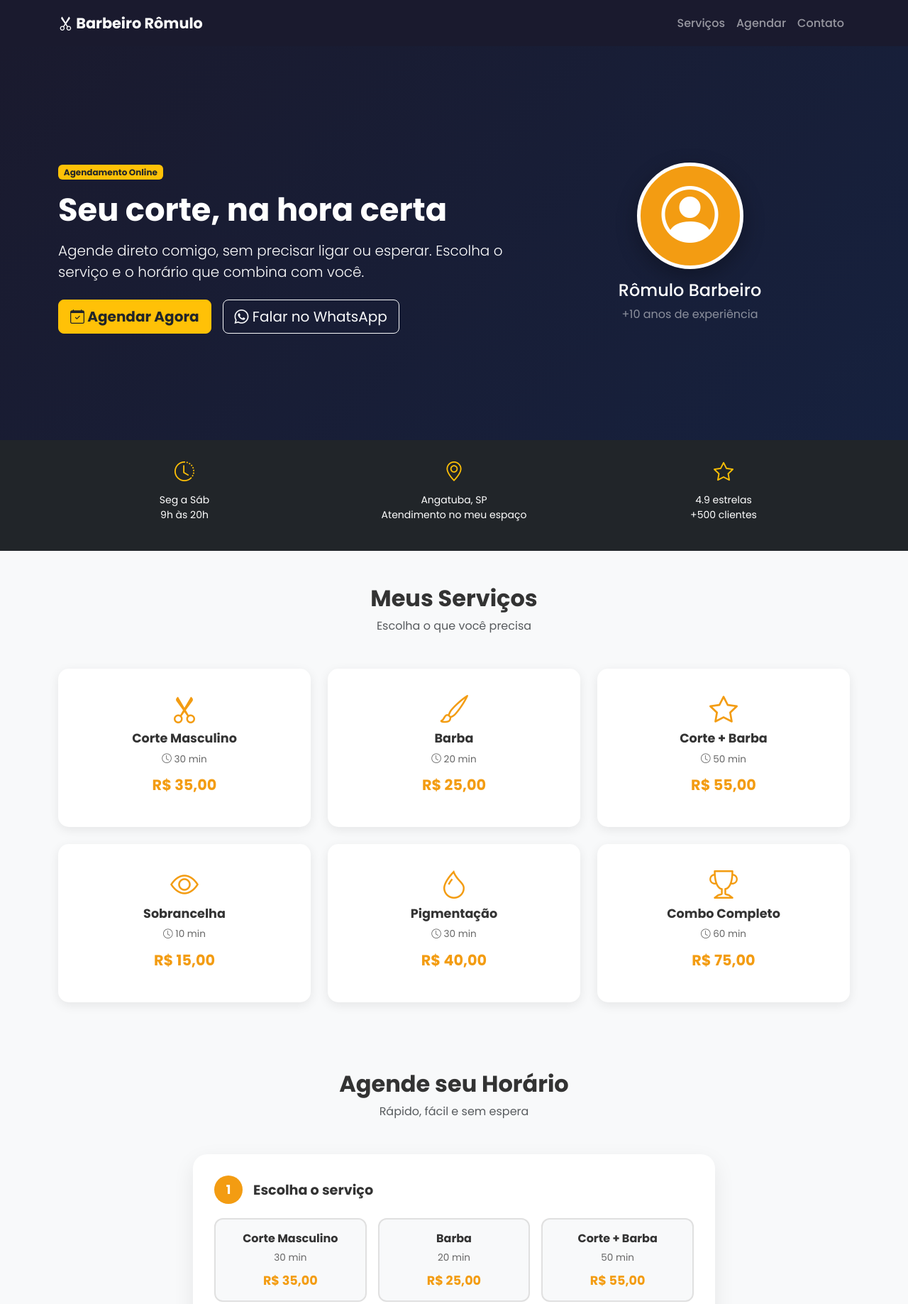
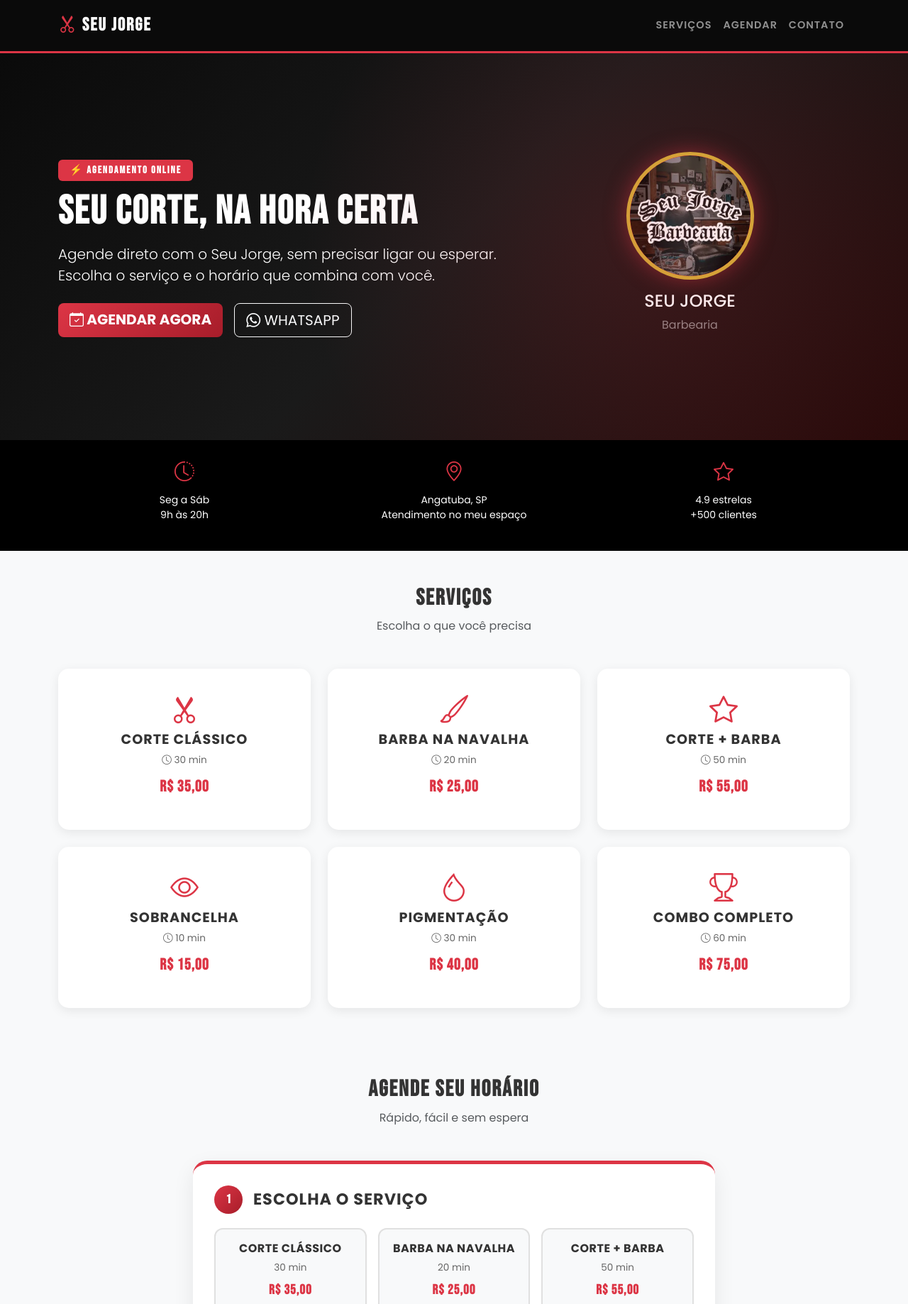
Before and after one commit to Kasao023/barbeiro-agendamento, a plain HTML site: page index.html in a window 1280 px wide. Shown: the top 1837 px of the page at 71% size. Drawn offline with nearby package versions, Linux system fonts and the light colour scheme.

Commit message:
Adiciona foto do Seu Jorge

```diff
--- a/index.html
+++ b/index.html
@@ -3,11 +3,11 @@
 <head>
     <meta charset="UTF-8">
     <meta name="viewport" content="width=device-width, initial-scale=1.0">
-    <title>Barbeiro Rômulo | Agendamento Online</title>
-    <meta name="description" content="Agende seu corte, barba ou combo direto com o Rômulo. Sem espera, sem ligação.">
+    <title>Seu Jorge | Barbearia & Agendamento Online</title>
+    <meta name="description" content="Agende seu corte, barba ou combo direto com o Seu Jorge. Sem espera, sem ligação.">
     <link href="https://cdn.jsdelivr.net/npm/bootstrap@5.3.0/dist/css/bootstrap.min.css" rel="stylesheet">
     <link rel="stylesheet" href="https://cdn.jsdelivr.net/npm/bootstrap-icons@1.11.0/font/bootstrap-icons.css">
-    <link href="https://fonts.googleapis.com/css2?family=Poppins:wght@300;400;500;600;700;800&display=swap" rel="stylesheet">
+    <link href="https://fonts.googleapis.com/css2?family=Poppins:wght@300;400;500;600;700;800&family=Bebas+Neue&display=swap" rel="stylesheet">
     <link rel="stylesheet" href="style.css">
 </head>
 <body>
@@ -16,7 +16,7 @@
     <nav class="navbar navbar-expand-lg navbar-dark fixed-top" id="mainNav">
         <div class="container">
             <a class="navbar-brand fw-bold" href="#">
-                <i class="bi bi-scissors"></i> Barbeiro Rômulo
+                <i class="bi bi-scissors"></i> SEU JORGE
             </a>
             <button class="navbar-toggler" type="button" data-bs-toggle="collapse" data-bs-target="#navbarNav">
                 <span class="navbar-toggler-icon"></span>
@@ -36,43 +36,43 @@
         <div class="container">
             <div class="row align-items-center">
                 <div class="col-lg-7 text-white">
-                    <span class="badge bg-warning text-dark mb-3">Agendamento Online</span>
-                    <h1 class="display-4 fw-bold">Seu corte, na hora certa</h1>
-                    <p class="lead mt-3">Agende direto comigo, sem precisar ligar ou esperar. Escolha o serviço e o horário que combina com você.</p>
+                    <span class="badge bg-danger mb-3">⚡ AGENDAMENTO ONLINE</span>
+                    <h1 class="display-4 fw-bold">SEU CORTE, NA HORA CERTA</h1>
+                    <p class="lead mt-3">Agende direto com o Seu Jorge, sem precisar ligar ou esperar. Escolha o serviço e o horário que combina com você.</p>
                     <div class="d-flex gap-3 flex-wrap mt-4">
-                        <a href="#agendar" class="btn btn-warning btn-lg text-dark fw-bold">
-                            <i class="bi bi-calendar-check"></i> Agendar Agora
+                        <a href="#agendar" class="btn btn-danger btn-lg fw-bold">
+                            <i class="bi bi-calendar-check"></i> AGENDAR AGORA
                         </a>
                         <a href="https://wa.me/5515998183052" target="_blank" class="btn btn-outline-light btn-lg">
-                            <i class="bi bi-whatsapp"></i> Falar no WhatsApp
+                            <i class="bi bi-whatsapp"></i> WHATSAPP
                         </a>
                     </div>
                 </div>
                 <div class="col-lg-5 d-none d-lg-block text-center">
                     <div class="hero-avatar">
-                        <i class="bi bi-person-circle"></i>
+                        <img src="seujorge.png" alt="Seu Jorge">
                     </div>
-                    <h4 class="text-white mt-3">Rômulo Barbeiro</h4>
-                    <p class="text-white-50">+10 anos de experiência</p>
+                    <h4 class="text-white mt-3">SEU JORGE</h4>
+                    <p class="text-white-50">Barbearia</p>
                 </div>
             </div>
         </div>
     </section>
 
     <!-- ============ INFO RÁPIDA ============ -->
-    <section class="py-4 bg-dark text-white">
+    <section class="py-4 bg-black text-white">
         <div class="container">
             <div class="row text-center">
                 <div class="col-md-4 col-6 mb-3">
-                    <i class="bi bi-clock-history fs-3 text-warning"></i>
+                    <i class="bi bi-clock-history fs-3 text-danger"></i>
                     <p class="small mb-0 mt-2">Seg a Sáb<br>9h às 20h</p>
                 </div>
                 <div class="col-md-4 col-6 mb-3">
-                    <i class="bi bi-geo-alt fs-3 text-warning"></i>
+                    <i class="bi bi-geo-alt fs-3 text-danger"></i>
                     <p class="small mb-0 mt-2">Angatuba, SP<br>Atendimento no meu espaço</p>
                 </div>
                 <div class="col-md-4 col-6 mb-3">
-                    <i class="bi bi-star fs-3 text-warning"></i>
+                    <i class="bi bi-star fs-3 text-danger"></i>
                     <p class="small mb-0 mt-2">4.9 estrelas<br>+500 clientes</p>
                 </div>
             </div>
@@ -82,7 +82,7 @@
     <!-- ============ SERVIÇOS ============ -->
     <section id="servicos" class="py-5">
         <div class="container">
-            <h2 class="text-center fw-bold mb-2">Meus Serviços</h2>
+            <h2 class="text-center fw-bold mb-2">SERVIÇOS</h2>
             <p class="text-center text-muted mb-5">Escolha o que você precisa</p>
 
             <div class="row g-4" id="servicos-container">
@@ -94,7 +94,7 @@
     <!-- ============ AGENDAMENTO ============ -->
     <section id="agendar" class="py-5 bg-light">
         <div class="container">
-            <h2 class="text-center fw-bold mb-2">Agende seu Horário</h2>
+            <h2 class="text-center fw-bold mb-2">AGENDE SEU HORÁRIO</h2>
             <p class="text-center text-muted mb-5">Rápido, fácil e sem espera</p>
 
             <div class="row justify-content-center">
@@ -152,7 +152,7 @@
 
                         <!-- Resumo -->
                         <div class="resumo-agendamento" id="resumo-agendamento" style="display: none;">
-                            <h5><i class="bi bi-check-circle text-success"></i> Resumo do Agendamento</h5>
+                            <h5><i class="bi bi-check-circle text-success"></i> RESUMO DO AGENDAMENTO</h5>
                             <div id="resumo-conteudo"></div>
                         </div>
 
@@ -161,8 +161,8 @@
                             <button class="btn btn-outline-secondary" id="btn-voltar" style="display: none;" onclick="voltarPasso()">
                                 <i class="bi bi-arrow-left"></i> Voltar
                             </button>
-                            <button class="btn btn-warning btn-lg text-dark fw-bold" id="btn-confirmar" style="display: none;" onclick="confirmarAgendamento()">
-                                <i class="bi bi-whatsapp"></i> Confirmar no WhatsApp
+                            <button class="btn btn-danger btn-lg fw-bold" id="btn-confirmar" style="display: none;" onclick="confirmarAgendamento()">
+                                <i class="bi bi-whatsapp"></i> CONFIRMAR NO WHATSAPP
                             </button>
                         </div>
 
@@ -173,27 +173,27 @@
     </section>
 
     <!-- ============ CONTATO ============ -->
-    <section id="contato" class="py-5 bg-dark text-white">
+    <section id="contato" class="py-5 bg-black text-white">
         <div class="container">
             <div class="row g-4">
                 <div class="col-md-4 text-center">
-                    <i class="bi bi-geo-alt fs-1 text-warning"></i>
-                    <h5 class="mt-3">Endereço</h5>
+                    <i class="bi bi-geo-alt fs-1 text-danger"></i>
+                    <h5 class="mt-3">ENDEREÇO</h5>
                     <p class="small">Angatuba, SP<br>Atendimento com hora marcada</p>
                 </div>
                 <div class="col-md-4 text-center">
-                    <i class="bi bi-clock fs-1 text-warning"></i>
-                    <h5 class="mt-3">Horário</h5>
+                    <i class="bi bi-clock fs-1 text-danger"></i>
+                    <h5 class="mt-3">HORÁRIO</h5>
                     <p class="small">Segunda a Sábado<br>9h às 20h</p>
                 </div>
                 <div class="col-md-4 text-center">
-                    <i class="bi bi-whatsapp fs-1 text-warning"></i>
-                    <h5 class="mt-3">WhatsApp</h5>
+                    <i class="bi bi-whatsapp fs-1 text-danger"></i>
+                    <h5 class="mt-3">WHATSAPP</h5>
                     <p class="small">(15) 99818-3052</p>
                 </div>
             </div>
-            <hr class="my-4">
-            <p class="text-center small mb-0">© 2026 Barbeiro Rômulo. Todos os direitos reservados.</p>
+            <hr class="my-4 border-secondary">
+            <p class="text-center small mb-0">© 2026 Seu Jorge Barbearia. Todos os direitos reservados.</p>
         </div>
     </section>
 
--- a/script.js
+++ b/script.js
@@ -1,9 +1,9 @@
 // ============================================
-// BARBEIRO RÔMULO - AGENDAMENTO
+// SEU JORGE - AGENDAMENTO
 // ============================================
 
 const CONFIG = {
-    nome: "Barbeiro Rômulo",
+    nome: "Seu Jorge",
     whatsapp: "5515998183052",
     horarioAbertura: 9,
     horarioFechamento: 20,
@@ -12,12 +12,12 @@ const CONFIG = {
 };
 
 const servicos = [
-    { id: 1, nome: "Corte Masculino", duracao: 30, preco: 35.00, icone: "bi-scissors" },
-    { id: 2, nome: "Barba", duracao: 20, preco: 25.00, icone: "bi-brush" },
-    { id: 3, nome: "Corte + Barba", duracao: 50, preco: 55.00, icone: "bi-star" },
-    { id: 4, nome: "Sobrancelha", duracao: 10, preco: 15.00, icone: "bi-eye" },
-    { id: 5, nome: "Pigmentação", duracao: 30, preco: 40.00, icone: "bi-droplet" },
-    { id: 6, nome: "Combo Completo", duracao: 60, preco: 75.00, icone: "bi-trophy" }
+    { id: 1, nome: "CORTE CLÁSSICO", duracao: 30, preco: 35.00, icone: "bi-scissors" },
+    { id: 2, nome: "BARBA NA NAVALHA", duracao: 20, preco: 25.00, icone: "bi-brush" },
+    { id: 3, nome: "CORTE + BARBA", duracao: 50, preco: 55.00, icone: "bi-star" },
+    { id: 4, nome: "SOBRANCELHA", duracao: 10, preco: 15.00, icone: "bi-eye" },
+    { id: 5, nome: "PIGMENTAÇÃO", duracao: 30, preco: 40.00, icone: "bi-droplet" },
+    { id: 6, nome: "COMBO COMPLETO", duracao: 60, preco: 75.00, icone: "bi-trophy" }
 ];
 
 let agendamento = {
@@ -50,7 +50,7 @@ function renderizarServicos() {
 }
 
 // ============================================
-// SELECIONAR SERVIÇO RÁPIDO (VAI PRO AGENDAMENTO)
+// SELECIONAR SERVIÇO RÁPIDO
 // ============================================
 function selecionarServicoRapido(id) {
     agendamento.servico = servicos.find(s => s.id === id);
@@ -64,7 +64,6 @@ function selecionarServicoRapido(id) {
 // RENDERIZAR AGENDAMENTO
 // ============================================
 function renderizarAgendamento() {
-    // Passo 1: Serviços
     const servicosContainer = document.getElementById('servicos-agendamento');
     let htmlServicos = '';
     servicos.forEach(s => {
@@ -81,7 +80,6 @@ function renderizarAgendamento() {
     });
     servicosContainer.innerHTML = htmlServicos;
 
-    // Passo 2: Datas
     if (agendamento.servico) {
         document.getElementById('passo-2').style.display = 'block';
         renderizarDatas();
@@ -94,7 +92,6 @@ function renderizarAgendamento() {
         document.getElementById('btn-voltar').style.display = 'none';
     }
 
-    // Passo 3: Horários
     if (agendamento.data) {
         document.getElementById('passo-3').style.display = 'block';
         renderizarHorarios();
@@ -102,7 +99,6 @@ function renderizarAgendamento() {
         document.getElementById('passo-3').style.display = 'none';
     }
 
-    // Passo 4: Dados
     if (agendamento.horario) {
         document.getElementById('passo-4').style.display = 'block';
         renderizarResumo();
@@ -205,10 +201,7 @@ function gerarSlotsHorarios(dataStr) {
     for (let h = CONFIG.horarioAbertura; h < CONFIG.horarioFechamento; h++) {
         for (let m = 0; m < 60; m += CONFIG.intervaloMinutos) {
             const hora = `${String(h).padStart(2, '0')}:${String(m).padStart(2, '0')}`;
-
-            // Simulação: horários aleatórios indisponíveis
             const disponivel = Math.random() > 0.4;
-
             slots.push({ hora, disponivel });
         }
     }
--- a/style.css
+++ b/style.css
@@ -1,11 +1,14 @@
 /* ============================================
-   BARBEIRO RÔMULO - AGENDAMENTO
+   SEU JORGE - BARBEARIA
+   ESTILO: ROCK CLÁSSICO
    ============================================ */
 
 :root {
-    --cor-primaria: #f39c12;
-    --cor-escura: #1a1a2e;
-    --cor-escura2: #16213e;
+    --cor-primaria: #dc3545;
+    --cor-primaria-escura: #a71d2a;
+    --cor-escura: #0a0a0a;
+    --cor-escura2: #1a1a1a;
+    --cor-dourada: #d4af37;
     --cor-sucesso: #27ae60;
 }
 
@@ -22,19 +25,33 @@ body {
     padding-top: 60px;
 }
 
+h1, h2, h3, .navbar-brand {
+    font-family: 'Bebas Neue', sans-serif;
+    letter-spacing: 2px;
+}
+
 /* ---------- NAVBAR ---------- */
 #mainNav {
     background: var(--cor-escura);
     padding: 12px 0;
+    border-bottom: 3px solid var(--cor-primaria);
 }
 
 .navbar-brand {
-    font-size: 1.3rem;
+    font-size: 1.6rem;
     font-weight: 700;
+    color: #fff !important;
+}
+
+.navbar-brand i {
+    color: var(--cor-primaria);
 }
 
 .nav-link {
-    font-weight: 500;
+    font-weight: 600;
+    text-transform: uppercase;
+    font-size: 0.9rem;
+    letter-spacing: 1px;
 }
 
 .nav-link:hover {
@@ -43,31 +60,58 @@ body {
 
 /* ---------- HERO ---------- */
 .hero {
-    background: linear-gradient(135deg, var(--cor-escura) 0%, var(--cor-escura2) 100%);
+    background: linear-gradient(135deg, #0a0a0a 0%, #1a1a1a 50%, #2a0a0a 100%);
     min-height: 70vh;
     padding: 80px 0 60px;
     display: flex;
     align-items: center;
+    position: relative;
+}
+
+.hero::before {
+    content: '';
+    position: absolute;
+    top: 0;
+    left: 0;
+    right: 0;
+    bottom: 0;
+    background: radial-gradient(circle at 70% 50%, rgba(220, 53, 69, 0.15) 0%, transparent 50%);
+    pointer-events: none;
 }
 
 .hero h1 {
-    font-size: 2.8rem;
-    font-weight: 800;
+    font-size: 3.5rem;
+    font-weight: 900;
+    line-height: 1;
+}
+
+.hero .badge {
+    font-family: 'Bebas Neue', sans-serif;
+    letter-spacing: 2px;
+    font-size: 0.9rem;
+    padding: 8px 16px;
 }
 
 .hero-avatar {
-    width: 150px;
-    height: 150px;
+    width: 180px;
+    height: 180px;
     border-radius: 50%;
-    background: var(--cor-primaria);
+    background: linear-gradient(135deg, var(--cor-primaria), var(--cor-primaria-escura));
     display: flex;
     align-items: center;
     justify-content: center;
     margin: 0 auto;
-    font-size: 5rem;
-    color: #fff;
-    border: 5px solid #fff;
-    box-shadow: 0 10px 30px rgba(0,0,0,0.3);
+    border: 5px solid var(--cor-dourada);
+    box-shadow: 0 0 30px rgba(220, 53, 69, 0.5);
+    overflow: hidden;
+}
+
+.hero-avatar img {
+    width: 100%;
+    height: 100%;
+    object-fit: cover;
+    object-position: center;
+    border-radius: 50%;
 }
 
 /* ---------- SERVIÇOS ---------- */
@@ -81,11 +125,30 @@ body {
     cursor: pointer;
     border: 3px solid transparent;
     height: 100%;
+    position: relative;
+    overflow: hidden;
+}
+
+.servico-card::before {
+    content: '';
+    position: absolute;
+    top: 0;
+    left: 0;
+    right: 0;
+    height: 4px;
+    background: linear-gradient(90deg, var(--cor-primaria), var(--cor-dourada));
+    transform: scaleX(0);
+    transition: transform 0.3s;
+}
+
+.servico-card:hover::before {
+    transform: scaleX(1);
 }
 
 .servico-card:hover {
     transform: translateY(-5px);
-    box-shadow: 0 10px 25px rgba(0,0,0,0.12);
+    box-shadow: 0 10px 25px rgba(220, 53, 69, 0.2);
+    border-color: var(--cor-primaria);
 }
 
 .servico-icone {
@@ -95,9 +158,11 @@ body {
 }
 
 .servico-nome {
-    font-size: 1.1rem;
+    font-size: 1.2rem;
     font-weight: 700;
     margin-bottom: 8px;
+    text-transform: uppercase;
+    letter-spacing: 1px;
 }
 
 .servico-duracao {
@@ -107,9 +172,11 @@ body {
 }
 
 .servico-preco {
-    font-size: 1.3rem;
-    font-weight: 700;
+    font-size: 1.4rem;
+    font-weight: 800;
     color: var(--cor-primaria);
+    font-family: 'Bebas Neue', sans-serif;
+    letter-spacing: 1px;
 }
 
 /* ---------- AGENDAMENTO ---------- */
@@ -118,6 +185,7 @@ body {
     border-radius: 20px;
     padding: 30px;
     box-shadow: 0 10px 30px rgba(0,0,0,0.08);
+    border-top: 5px solid var(--cor-primaria);
 }
 
 .passo {
@@ -141,19 +209,22 @@ body {
     width: 40px;
     height: 40px;
     border-radius: 50%;
-    background: var(--cor-primaria);
+    background: linear-gradient(135deg, var(--cor-primaria), var(--cor-primaria-escura));
     color: #fff;
     display: flex;
     align-items: center;
     justify-content: center;
     font-weight: 700;
     font-size: 1.1rem;
+    font-family: 'Bebas Neue', sans-serif;
 }
 
 .passo-header h4 {
     margin: 0;
-    font-size: 1.2rem;
+    font-size: 1.4rem;
     font-weight: 700;
+    text-transform: uppercase;
+    letter-spacing: 1px;
 }
 
 /* Opções */
@@ -170,13 +241,14 @@ body {
 
 .opcao-servico:hover {
     border-color: var(--cor-primaria);
-    background: #fffbf0;
+    background: #fff5f5;
 }
 
 .opcao-servico.selecionado {
     border-color: var(--cor-primaria);
     background: var(--cor-primaria);
     color: #fff;
+    box-shadow: 0 5px 15px rgba(220, 53, 69, 0.3);
 }
 
 .opcao-servico.selecionado .opcao-preco {
@@ -187,6 +259,8 @@ body {
     font-weight: 700;
     font-size: 1rem;
     margin-bottom: 5px;
+    text-transform: uppercase;
+    letter-spacing: 0.5px;
 }
 
 .opcao-info {
@@ -195,10 +269,12 @@ body {
 }
 
 .opcao-preco {
-    font-size: 1.1rem;
-    font-weight: 700;
+    font-size: 1.2rem;
+    font-weight: 800;
     color: var(--cor-primaria);
     margin-top: 8px;
+    font-family: 'Bebas Neue', sans-serif;
+    letter-spacing: 1px;
 }
 
 /* Datas */
@@ -215,12 +291,14 @@ body {
 
 .data-btn:hover {
     border-color: var(--cor-primaria);
+    background: #fff5f5;
 }
 
 .data-btn.selecionado {
     border-color: var(--cor-primaria);
     background: var(--cor-primaria);
     color: #fff;
+    box-shadow: 0 5px 15px rgba(220, 53, 69, 0.3);
 }
 
 .data-dia-semana {
@@ -228,17 +306,20 @@ body {
     text-transform: uppercase;
     font-weight: 600;
     opacity: 0.7;
+    letter-spacing: 1px;
 }
 
 .data-dia {
     font-size: 1.5rem;
-    font-weight: 700;
+    font-weight: 800;
+    font-family: 'Bebas Neue', sans-serif;
 }
 
 .data-mes {
     font-size: 0.75rem;
     text-transform: uppercase;
     opacity: 0.7;
+    letter-spacing: 1px;
 }
 
 /* Horários */
@@ -251,18 +332,22 @@ body {
     transition: all 0.3s;
     text-align: center;
     width: 100%;
-    font-weight: 600;
+    font-weight: 700;
+    font-family: 'Bebas Neue', sans-serif;
+    letter-spacing: 1px;
+    font-size: 1.1rem;
 }
 
 .horario-btn:hover:not(.indisponivel) {
     border-color: var(--cor-primaria);
-    background: #fffbf0;
+    background: #fff5f5;
 }
 
 .horario-btn.selecionado {
     border-color: var(--cor-primaria);
     background: var(--cor-primaria);
     color: #fff;
+    box-shadow: 0 5px 15px rgba(220, 53, 69, 0.3);
 }
 
 .horario-btn.indisponivel {
@@ -284,6 +369,9 @@ body {
 .resumo-agendamento h5 {
     color: var(--cor-sucesso);
     margin-bottom: 15px;
+    font-family: 'Bebas Neue', sans-serif;
+    letter-spacing: 2px;
+    font-size: 1.3rem;
 }
 
 .resumo-linha {
@@ -296,9 +384,11 @@ body {
 .resumo-linha:last-child {
     border-bottom: none;
     font-weight: 700;
-    font-size: 1.1rem;
+    font-size: 1.2rem;
     color: var(--cor-sucesso);
     padding-top: 12px;
+    font-family: 'Bebas Neue', sans-serif;
+    letter-spacing: 1px;
 }
 
 /* Botões */
@@ -311,20 +401,43 @@ body {
 
 .botoes-agendamento .btn {
     border-radius: 12px;
-    font-weight: 600;
+    font-weight: 700;
     padding: 12px 25px;
+    text-transform: uppercase;
+    letter-spacing: 1px;
+}
+
+.btn-danger {
+    background: linear-gradient(135deg, var(--cor-primaria), var(--cor-primaria-escura));
+    border: none;
+}
+
+.btn-danger:hover {
+    background: linear-gradient(135deg, var(--cor-primaria-escura), var(--cor-primaria));
+    transform: scale(1.02);
+}
+
+/* ---------- CONTATO ---------- */
+#contato {
+    background: var(--cor-escura) !important;
+    border-top: 3px solid var(--cor-primaria);
+}
+
+#contato h5 {
+    font-family: 'Bebas Neue', sans-serif;
+    letter-spacing: 2px;
+    color: var(--cor-dourada);
 }
 
 /* ---------- RESPONSIVO ---------- */
 @media (max-width: 768px) {
     .hero h1 {
-        font-size: 2rem;
+        font-size: 2.2rem;
     }
 
     .hero-avatar {
-        width: 100px;
-        height: 100px;
-        font-size: 3rem;
+        width: 120px;
+        height: 120px;
         margin-top: 30px;
     }
 
@@ -333,7 +446,7 @@ body {
     }
 
     .passo-header h4 {
-        font-size: 1rem;
+        font-size: 1.1rem;
     }
 
     .botoes-agendamento {
```
Also changed, not shown: seujorge.PNG (added).
